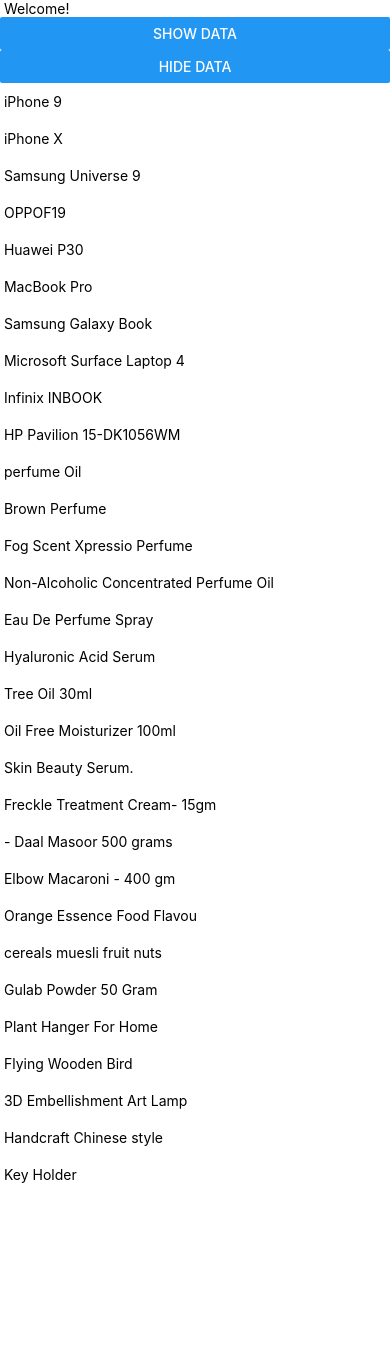
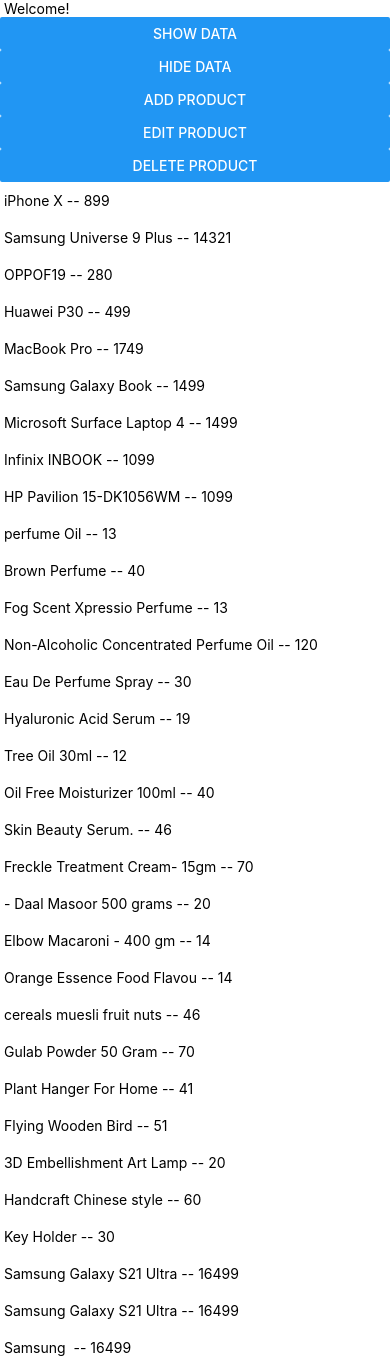
Before and after one commit to habibecee/E-commerce-App-RNCli, a React Native app: screen / in a window 390 px wide. Before the commit the page ends 1193 px from the top, so only its background shows below. Built offline with nearby package versions, Linux system fonts and the light colour scheme; data requests are answered from the project's data file.

Commit message:
navigation-added

```diff
--- a/App.tsx
+++ b/App.tsx
@@ -1,6 +1,8 @@
+import React, {useEffect, useState} from 'react';
+import {NavigationContainer} from '@react-navigation/native';
 import axios from 'axios';
-import React, {useEffect, useState} from 'react';
 import {
+  Alert,
   Button,
   FlatList,
   SafeAreaView,
@@ -68,6 +70,75 @@ function App(): JSX.Element {
     setProducts(axiosResponse.data);
   };
 
+  const AddedProducts = () => {
+    axiosInstance
+      .post('products', {
+        // id: 4, --> POST İSTEĞİNDE ID VERİLMEMELİDİR!
+        title: 'Samsung ',
+        description:
+          'Samsung Galaxy S21 Ultra 5G 256 GB (Samsung Türkiye Garantili)',
+        price: 16499,
+        discountPercentage: 10,
+        rating: 4.5,
+        stock: 100,
+        brand: 'Samsung',
+        category: 'Telefon',
+        thumbnail:
+          'https://m.media-amazon.com/images/I/61O-QykQ7LL._AC_UY218_.jpg',
+        images: [
+          'https://m.media-amazon.com/images/I/61O-QykQ7LL._AC_UY218_.jpg',
+          'https://m.media-amazon.com/images/I/61O-QykQ7LL._AC_UY218_.jpg',
+          'https://m.media-amazon.com/images/I/61O-QykQ7LL._AC_UY218_.jpg',
+          'https://m.media-amazon.com/images/I/61O-QykQ7LL._AC_UY218_.jpg',
+        ],
+      })
+      .then(response => {
+        // console.log('response', response.status, response.data);
+        if (response.status === 201) {
+          AxiosProducts();
+        }
+      });
+  };
+
+  const UpdateProducts = () => {
+    axiosInstance
+      .put('products/3', {
+        // PUT İSTEĞİNDE ID VERİLMESİ GEREKİR!
+        id: 3,
+        title: 'Samsung Universe 9 Plus',
+        description:
+          "Samsung's new variant which goes beyond Galaxy to the Universe",
+        price: 14321,
+        discountPercentage: 15.46,
+        rating: 4.09,
+        stock: 36,
+        brand: 'Samsung',
+        category: 'smartphones',
+        thumbnail: 'https://i.dummyjson.com/data/products/3/thumbnail.jpg',
+        images: ['https://i.dummyjson.com/data/products/3/1.jpg'],
+      })
+      .then(response => {
+        // console.log('response', response.status, response.data);
+        if (response.status === 200) {
+          AxiosProducts();
+        }
+      });
+  };
+
+  const DeleteProducts = (productId: number) => {
+    axiosInstance
+      .delete(`products/${productId}`)
+      .then(response => {
+        console.log('response', response.status, response.data);
+        if (response.status === 200) {
+          AxiosProducts();
+        }
+      })
+      .catch(error => {
+        return Alert.alert('Error', 'Product not found!');
+      });
+  };
+
   useEffect(() => {
     // fetchProducts();
     AxiosProducts();
@@ -88,6 +159,12 @@ function App(): JSX.Element {
               <View>
                 <Button title="Show Data" onPress={() => AxiosProducts()} />
                 <Button title="Hide Data" onPress={() => setProducts([])} />
+                <Button title="Add Product" onPress={() => AddedProducts()} />
+                <Button title="Edit Product" onPress={() => UpdateProducts()} />
+                <Button
+                  title="Delete Product"
+                  onPress={() => DeleteProducts(1)}
+                />
               </View>
             );
           }}
@@ -101,7 +178,10 @@ function App(): JSX.Element {
           renderItem={props => {
             return (
               <View style={{paddingVertical: 10}}>
-                <Text> {props.item.title} </Text>
+                <Text>
+                  {' '}
+                  {props.item.title} -- {props.item.price}{' '}
+                </Text>
               </View>
             );
           }}
--- a/db.json
+++ b/db.json
@@ -1,27 +1,22 @@
 {
-  "posts": [{"id": 1, "title": "json-server", "author": "typicode"}],
-  "comments": [{"id": 1, "body": "some comment", "postId": 1}],
-  "profile": {"name": "typicode"},
-  "products": [
+  "posts": [
     {
       "id": 1,
-      "title": "iPhone 9",
-      "description": "An apple mobile which is nothing like apple",
-      "price": 549,
-      "discountPercentage": 12.96,
-      "rating": 4.69,
-      "stock": 94,
-      "brand": "Apple",
-      "category": "smartphones",
-      "thumbnail": "https://i.dummyjson.com/data/products/1/thumbnail.jpg",
-      "images": [
-        "https://i.dummyjson.com/data/products/1/1.jpg",
-        "https://i.dummyjson.com/data/products/1/2.jpg",
-        "https://i.dummyjson.com/data/products/1/3.jpg",
-        "https://i.dummyjson.com/data/products/1/4.jpg",
-        "https://i.dummyjson.com/data/products/1/thumbnail.jpg"
-      ]
-    },
+      "title": "json-server",
+      "author": "typicode"
+    }
+  ],
+  "comments": [
+    {
+      "id": 1,
+      "body": "some comment",
+      "postId": 1
+    }
+  ],
+  "profile": {
+    "name": "typicode"
+  },
+  "products": [
     {
       "id": 2,
       "title": "iPhone X",
@@ -42,16 +37,18 @@
     },
     {
       "id": 3,
-      "title": "Samsung Universe 9",
+      "title": "Samsung Universe 9 Plus",
       "description": "Samsung's new variant which goes beyond Galaxy to the Universe",
-      "price": 1249,
+      "price": 14321,
       "discountPercentage": 15.46,
       "rating": 4.09,
       "stock": 36,
       "brand": "Samsung",
       "category": "smartphones",
       "thumbnail": "https://i.dummyjson.com/data/products/3/thumbnail.jpg",
-      "images": ["https://i.dummyjson.com/data/products/3/1.jpg"]
+      "images": [
+        "https://i.dummyjson.com/data/products/3/1.jpg"
+      ]
     },
     {
       "id": 4,
@@ -552,6 +549,60 @@
         "https://i.dummyjson.com/data/products/30/3.jpg",
         "https://i.dummyjson.com/data/products/30/thumbnail.jpg"
       ]
+    },
+    {
+      "title": "Samsung Galaxy S21 Ultra",
+      "description": "Samsung Galaxy S21 Ultra 5G 256 GB (Samsung Türkiye Garantili)",
+      "price": 16499,
+      "discountPercentage": 10,
+      "rating": 4.5,
+      "stock": 100,
+      "brand": "Samsung",
+      "category": "Telefon",
+      "thumbnail": "https://m.media-amazon.com/images/I/61O-QykQ7LL._AC_UY218_.jpg",
+      "images": [
+        "https://m.media-amazon.com/images/I/61O-QykQ7LL._AC_UY218_.jpg",
+        "https://m.media-amazon.com/images/I/61O-QykQ7LL._AC_UY218_.jpg",
+        "https://m.media-amazon.com/images/I/61O-QykQ7LL._AC_UY218_.jpg",
+        "https://m.media-amazon.com/images/I/61O-QykQ7LL._AC_UY218_.jpg"
+      ],
+      "id": 31
+    },
+    {
+      "title": "Samsung Galaxy S21 Ultra",
+      "description": "Samsung Galaxy S21 Ultra 5G 256 GB (Samsung Türkiye Garantili)",
+      "price": 16499,
+      "discountPercentage": 10,
+      "rating": 4.5,
+      "stock": 100,
+      "brand": "Samsung",
+      "category": "Telefon",
+      "thumbnail": "https://m.media-amazon.com/images/I/61O-QykQ7LL._AC_UY218_.jpg",
+      "images": [
+        "https://m.media-amazon.com/images/I/61O-QykQ7LL._AC_UY218_.jpg",
+        "https://m.media-amazon.com/images/I/61O-QykQ7LL._AC_UY218_.jpg",
+        "https://m.media-amazon.com/images/I/61O-QykQ7LL._AC_UY218_.jpg",
+        "https://m.media-amazon.com/images/I/61O-QykQ7LL._AC_UY218_.jpg"
+      ],
+      "id": 32
+    },
+    {
+      "title": "Samsung ",
+      "description": "Samsung Galaxy S21 Ultra 5G 256 GB (Samsung Türkiye Garantili)",
+      "price": 16499,
+      "discountPercentage": 10,
+      "rating": 4.5,
+      "stock": 100,
+      "brand": "Samsung",
+      "category": "Telefon",
+      "thumbnail": "https://m.media-amazon.com/images/I/61O-QykQ7LL._AC_UY218_.jpg",
+      "images": [
+        "https://m.media-amazon.com/images/I/61O-QykQ7LL._AC_UY218_.jpg",
+        "https://m.media-amazon.com/images/I/61O-QykQ7LL._AC_UY218_.jpg",
+        "https://m.media-amazon.com/images/I/61O-QykQ7LL._AC_UY218_.jpg",
+        "https://m.media-amazon.com/images/I/61O-QykQ7LL._AC_UY218_.jpg"
+      ],
+      "id": 33
     }
   ]
 }
--- a/package.json
+++ b/package.json
@@ -13,9 +13,13 @@
     "test": "jest"
   },
   "dependencies": {
+    "@react-navigation/native": "^6.1.6",
+    "@react-navigation/native-stack": "^6.9.12",
     "axios": "^1.4.0",
     "react": "18.2.0",
-    "react-native": "0.71.8"
+    "react-native": "0.71.8",
+    "react-native-safe-area-context": "^4.5.2",
+    "react-native-screens": "^3.20.0"
   },
   "devDependencies": {
     "@babel/core": "^7.20.0",
```
Also changed, not shown: 3 other files (tests, documents, lock files or other folders).
